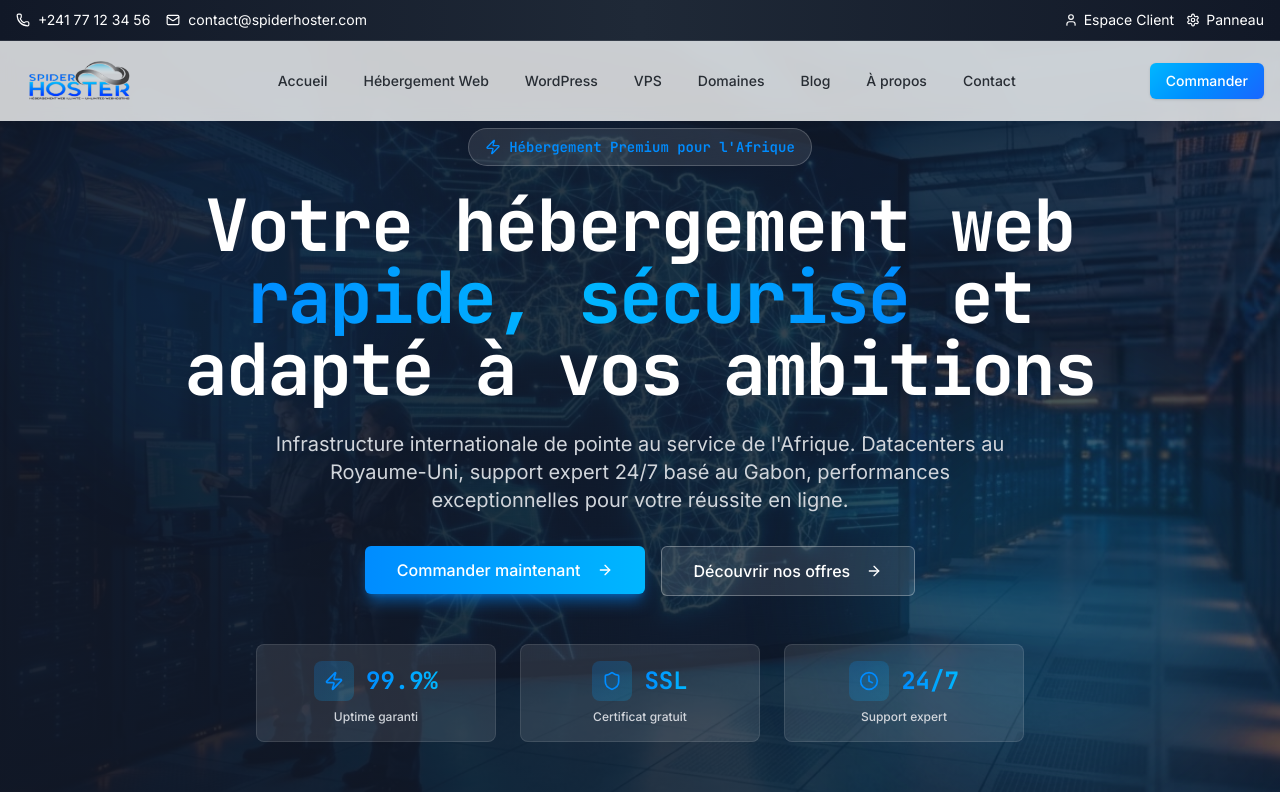
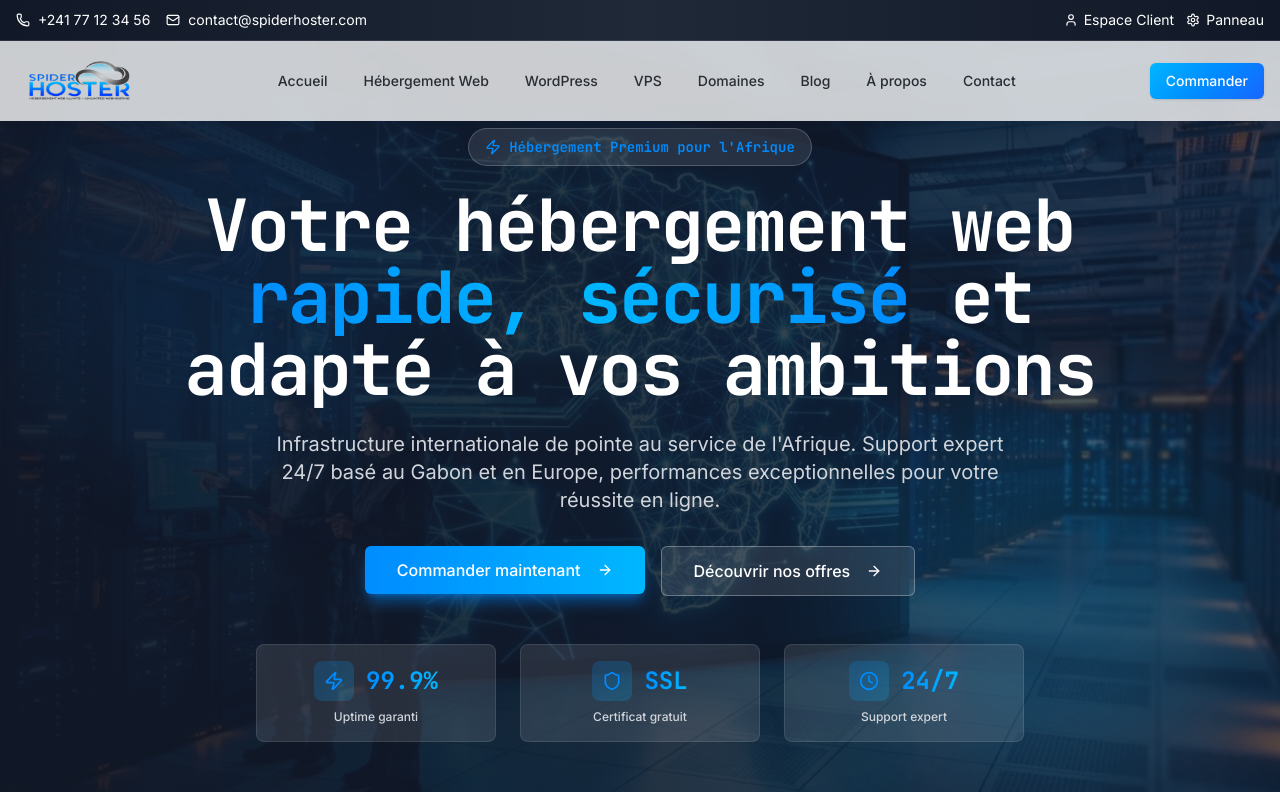
Before and after one commit to brice214/sg-6b163f7e-d25b-45da-95b7-a0681ea5011c-1791216779, a Next.js app: page / in a window 1280 px wide. Shown: the top 792 px of the page. Built offline with nearby package versions, Linux system fonts and the light colour scheme.

Commit message:
style(ui): update hero description for support regions

```diff
--- a/src/components/Hero.tsx
+++ b/src/components/Hero.tsx
@@ -40,7 +40,7 @@ export function Hero() {
             </h1>
 
             <p className="text-lg md:text-xl text-gray-300 mb-8 leading-relaxed max-w-3xl mx-auto">
-              Infrastructure internationale de pointe au service de l&apos;Afrique. Datacenters au Royaume-Uni, support expert 24/7 basé au Gabon, performances exceptionnelles pour votre réussite en ligne.
+              Infrastructure internationale de pointe au service de l&apos;Afrique. Support expert 24/7 basé au Gabon et en Europe, performances exceptionnelles pour votre réussite en ligne.
             </p>
 
             <div className="flex flex-col sm:flex-row gap-4 mb-12 justify-center">
```
